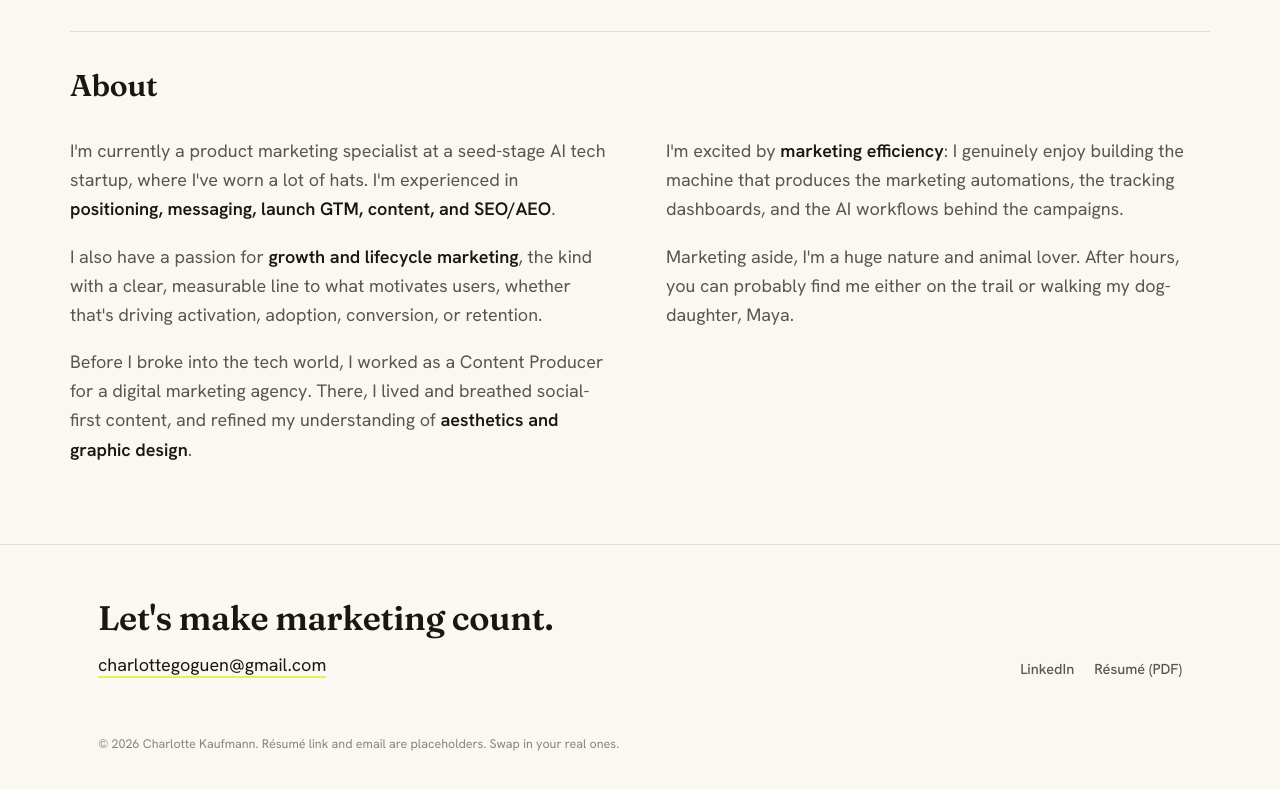
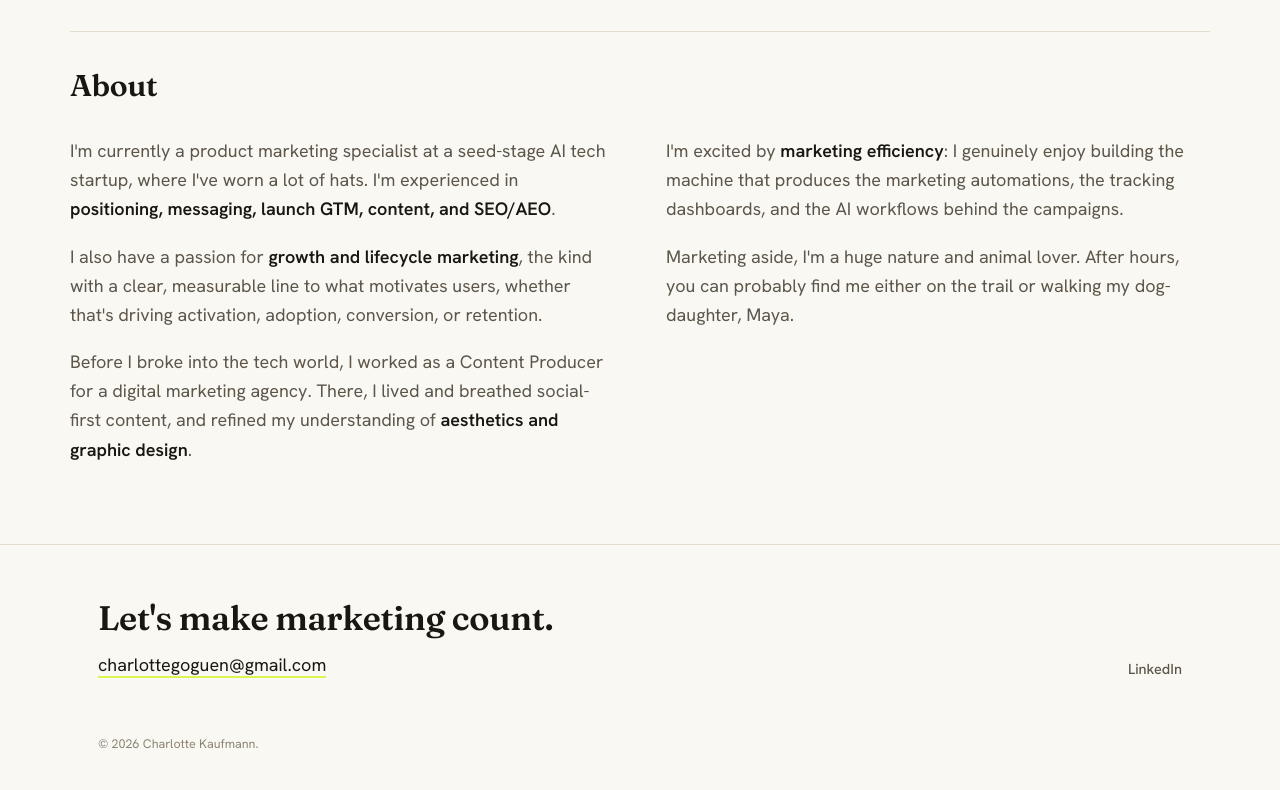
Before and after one commit to char-kauf/charlottekaufmann.ca, a plain HTML site: page index.html in a window 1280 px wide. Shown: the part 1398-2188 px from the top of the page. Drawn offline with Linux system fonts and the light colour scheme.

Commit message:
Update index.html

```diff
--- a/index.html
+++ b/index.html
@@ -538,9 +538,8 @@
       </div>
       <div class="links reveal">
         <a href="https://www.linkedin.com/in/charlotte-goguen/" target="_blank" rel="noopener">LinkedIn</a>
-        <a href="#" onclick="return false">Résumé (PDF)</a>
       </div>
-      <div class="small">© 2026 Charlotte Kaufmann. Résumé link and email are placeholders. Swap in your real ones.</div>
+      <div class="small">© 2026 Charlotte Kaufmann.</div>
     </div>
   </footer>
 </main>
@@ -758,7 +757,6 @@
       </div>
       <div class="links">
         <a href="https://www.linkedin.com/in/charlotte-goguen/" target="_blank" rel="noopener">LinkedIn</a>
-        <a href="#" onclick="return false">Résumé (PDF)</a>
       </div>
     </div>
   </footer>
@@ -854,7 +852,6 @@
       </div>
       <div class="links">
         <a href="https://www.linkedin.com/in/charlotte-goguen/" target="_blank" rel="noopener">LinkedIn</a>
-        <a href="#" onclick="return false">Résumé (PDF)</a>
       </div>
     </div>
   </footer>
@@ -947,7 +944,6 @@
       </div>
       <div class="links">
         <a href="https://www.linkedin.com/in/charlotte-goguen/" target="_blank" rel="noopener">LinkedIn</a>
-        <a href="#" onclick="return false">Résumé (PDF)</a>
       </div>
     </div>
   </footer>
@@ -1028,7 +1024,6 @@
       </div>
       <div class="links">
         <a href="https://www.linkedin.com/in/charlotte-goguen/" target="_blank" rel="noopener">LinkedIn</a>
-        <a href="#" onclick="return false">Résumé (PDF)</a>
       </div>
     </div>
   </footer>
```
